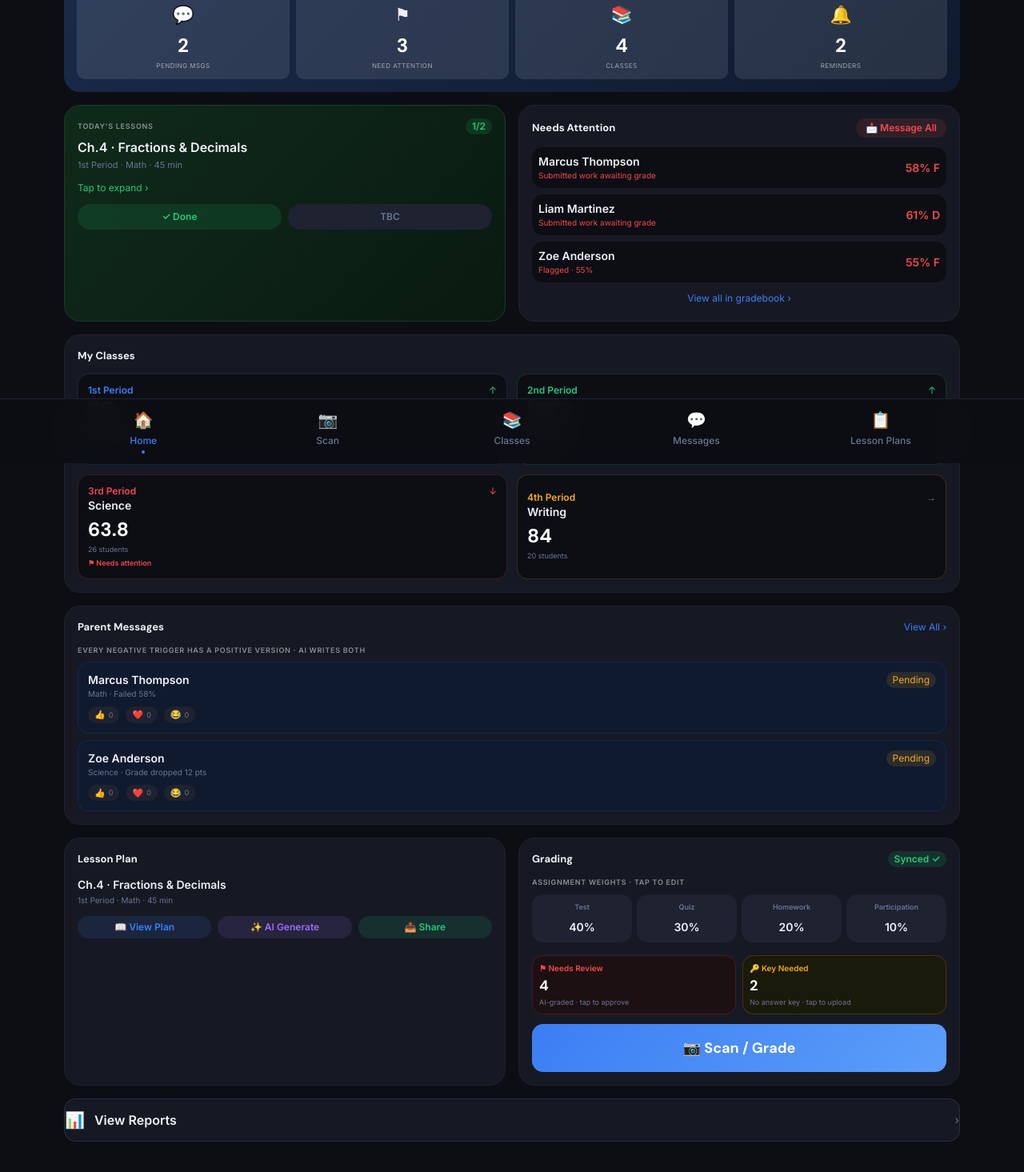
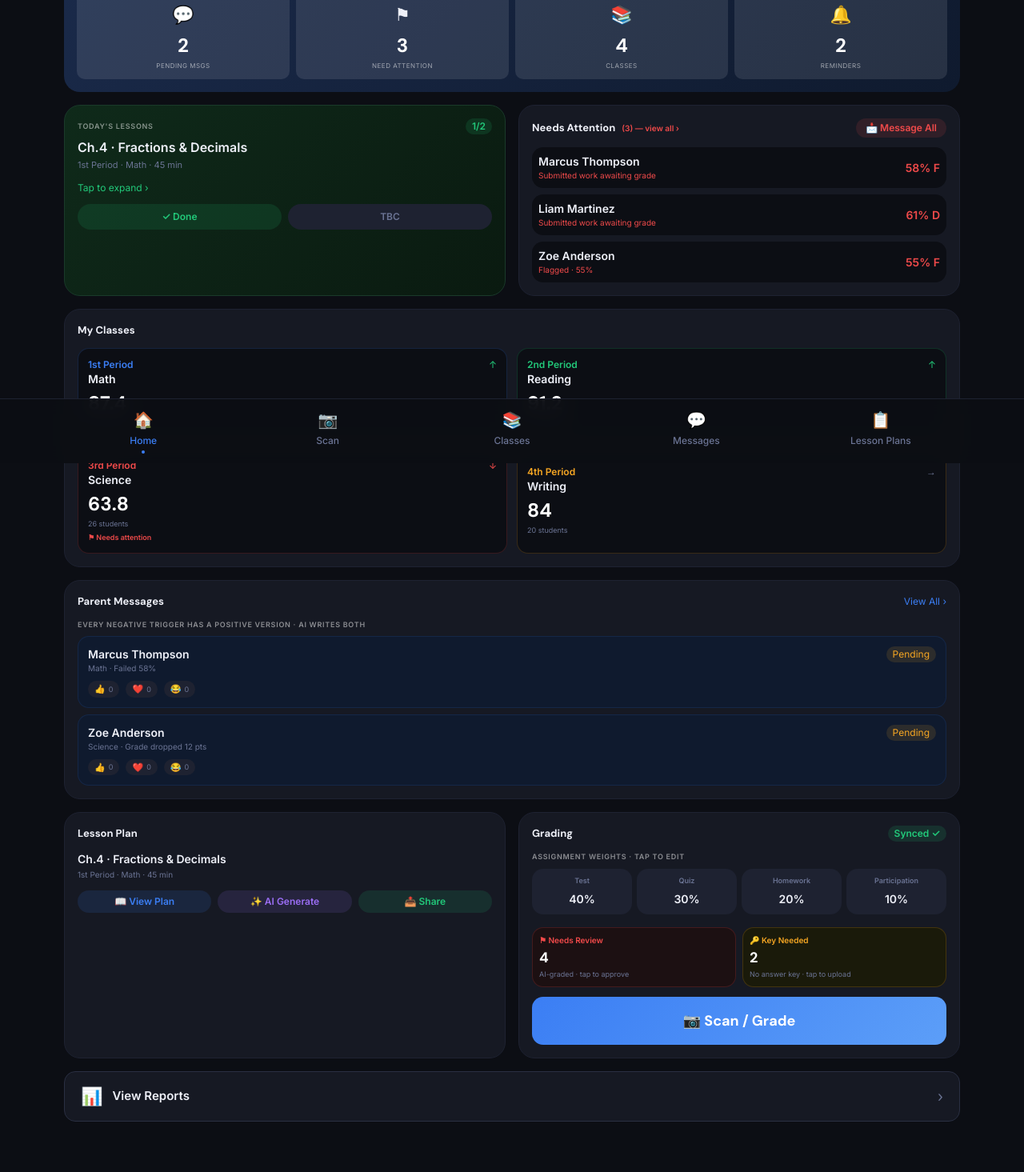
Before and after one commit to RaineyMr/gradeflow, a React (Vite) app: page / in a window 1280 px wide. Shown: the part 221-1686 px from the top of the page at 80% size. Built offline with nearby package versions, Linux system fonts and the light colour scheme.

Commit message:
Refactor Dashboard.jsx for improved readability

```diff
--- a/src/pages/Dashboard.jsx
+++ b/src/pages/Dashboard.jsx
@@ -4,7 +4,7 @@ import { useStore } from '../lib/store'
 import { GradeBadge, TrendBadge, Tag } from '../components/ui'
 
 // ── Portal modal shell ────────────────────────────────────────────────────────
-// Renders at document.body so nothing in the page DOM can trap it.
+// Renders directly at document.body — nothing in the page DOM can trap it.
 function Modal({ onClose, title, children }) {
   return ReactDOM.createPortal(
     <div
@@ -34,12 +34,10 @@ function Modal({ onClose, title, children }) {
           zIndex: 9001,
         }}
       >
-        {/* Header */}
         <div style={{ display: 'flex', alignItems: 'center', justifyContent: 'space-between', padding: '16px 20px', borderBottom: '1px solid #2a2f42' }}>
           <span style={{ fontWeight: 700, color: '#eef0f8', fontSize: 15 }}>{title}</span>
           <button onClick={onClose} style={{ color: '#6b7494', fontSize: 20, lineHeight: 1, background: 'none', border: 'none', cursor: 'pointer' }}>✕</button>
         </div>
-        {/* Body */}
         <div style={{ overflowY: 'auto', flex: 1 }}>
           {children}
         </div>
@@ -252,8 +250,8 @@ function DailyOverview() {
   const pending   = messages.filter(m => m.status === 'pending').length
   const attention = getNeedsAttention().length
 
-  const [showReminders, setShowReminders]     = useState(false)
-  const [showAttention, setShowAttention]     = useState(false)
+  const [showReminders, setShowReminders] = useState(false)
+  const [showAttention, setShowAttention] = useState(false)
 
   const reminders = [
     { text: 'Parent-teacher conferences Friday 3pm', icon: '📅' },
@@ -261,10 +259,10 @@ function DailyOverview() {
   ]
 
   const stats = [
-    { icon: '💬', value: pending,           label: 'Pending Msgs',  action: () => useStore.getState().setScreen('parentMessages'), color: '#3b7ef4' },
-    { icon: '⚑',  value: attention,         label: 'Need Attention', action: () => setShowAttention(true),                          color: '#f04a4a' },
-    { icon: '📚', value: classes.length,    label: 'Classes',        action: () => useStore.getState().setScreen('gradebook'),      color: '#22c97a' },
-    { icon: '🔔', value: reminders.length,  label: 'Reminders',      action: () => setShowReminders(true),                          color: '#f5a623' },
+    { icon: '💬', value: pending,          label: 'Pending Msgs',   action: () => useStore.getState().setScreen('parentMessages') },
+    { icon: '⚑',  value: attention,        label: 'Need Attention',  action: () => setShowAttention(true) },
+    { icon: '📚', value: classes.length,   label: 'Classes',         action: () => useStore.getState().setScreen('gradebook') },
+    { icon: '🔔', value: reminders.length, label: 'Reminders',       action: () => setShowReminders(true) },
   ]
 
   return (
@@ -273,16 +271,17 @@ function DailyOverview() {
         <p className="tag-label mb-3">Daily Overview</p>
         <div className="grid grid-cols-4 gap-2">
           {stats.map(s => (
-            // NOTE: No transform/scale on these buttons — transforms create stacking contexts
-            // that can trap fixed-position portals in some browsers.
+            // NO CSS transform on these buttons — transforms create stacking contexts
+            // that can intercept fixed-position portals on some browsers.
             <button
               key={s.label}
               onClick={s.action}
               style={{
-                display: 'flex', flexDirection: 'column', alignItems: 'center', justifyContent: 'center',
-                padding: 12, borderRadius: 10, background: 'rgba(255,255,255,0.10)',
-                border: 'none', cursor: 'pointer', transition: 'background .15s',
-                minHeight: 80,
+                display: 'flex', flexDirection: 'column', alignItems: 'center',
+                justifyContent: 'center', padding: 12, borderRadius: 10,
+                background: 'rgba(255,255,255,0.10)',
+                border: 'none', cursor: 'pointer', minHeight: 80,
+                transition: 'background .15s',
               }}
               onMouseEnter={e => e.currentTarget.style.background = 'rgba(255,255,255,0.18)'}
               onMouseLeave={e => e.currentTarget.style.background = 'rgba(255,255,255,0.10)'}
@@ -295,7 +294,6 @@ function DailyOverview() {
         </div>
       </div>
 
-      {/* Reminders popup */}
       {showReminders && (
         <Modal onClose={() => setShowReminders(false)} title="🔔 Reminders">
           <div style={{ padding: 20, display: 'flex', flexDirection: 'column', gap: 10 }}>
@@ -339,16 +337,16 @@ function TodaysLessons() {
       </div>
       <p className="font-bold text-text-primary mb-0.5">{current.title}</p>
       <p className="text-text-muted mb-3" style={{ fontSize: '11px' }}>{current.period} Period · {current.subject} · {current.duration} min</p>
-      <button onClick={() => setScreen('lessonPlan')} className="text-xs mb-3 block" style={{ color: '#22c97a' }}>
+      <button onClick={() => setScreen('lessonPlan')} className="text-xs mb-3 block" style={{ color: '#22c97a', background: 'none', border: 'none', cursor: 'pointer' }}>
         Tap to expand ›
       </button>
       <div className="flex gap-2">
         <button onClick={() => setDoneIndex(i => Math.min(i + 1, lessons.length))}
-          className="flex-1 py-2 rounded-pill text-xs font-bold" style={{ background: '#22c97a20', color: '#22c97a' }}>
+          className="flex-1 py-2 rounded-pill text-xs font-bold" style={{ background: '#22c97a20', color: '#22c97a', border: 'none', cursor: 'pointer' }}>
           ✓ Done
         </button>
         <button onClick={() => setDoneIndex(i => Math.min(i + 1, lessons.length))}
-          className="flex-1 py-2 rounded-pill text-xs font-semibold" style={{ background: '#1e2231', color: '#6b7494' }}>
+          className="flex-1 py-2 rounded-pill text-xs font-semibold" style={{ background: '#1e2231', color: '#6b7494', border: 'none', cursor: 'pointer' }}>
           TBC
         </button>
       </div>
@@ -366,8 +364,10 @@ function MyClasses() {
       <div className="grid grid-cols-2 gap-3">
         {classes.map(cls => (
           <button key={cls.id} onClick={() => setActiveClass(cls)}
-            className="p-3 rounded-card text-left transition-all hover:scale-[1.01]"
-            style={{ background: '#0c0e14', border: `1px solid ${cls.color}30` }}>
+            className="p-3 rounded-card text-left"
+            style={{ background: '#0c0e14', border: `1px solid ${cls.color}30`, cursor: 'pointer', transition: 'border-color .15s' }}
+            onMouseEnter={e => e.currentTarget.style.borderColor = cls.color}
+            onMouseLeave={e => e.currentTarget.style.borderColor = cls.color + '30'}>
             <div className="flex items-start justify-between mb-1">
               <div>
                 <p className="font-bold text-xs" style={{ color: cls.color }}>{cls.period} Period</p>
@@ -390,15 +390,24 @@ function MyClasses() {
 // ── Needs Attention widget ────────────────────────────────────────────────────
 function NeedsAttentionWidget() {
   const { students, setActiveStudent, setScreen } = useStore()
+  const [showModal, setShowModal] = useState(false)
   const attention = students.filter(s => s.grade < 70 || s.flagged || s.submitUngraded)
 
   return (
+    <>
       <div className="widget">
         <div className="flex items-center justify-between mb-3">
+          <button
+            onClick={() => setShowModal(true)}
+            style={{ background: 'none', border: 'none', cursor: 'pointer', padding: 0, display: 'flex', alignItems: 'center', gap: 8 }}>
             <p className="widget-title">Needs Attention</p>
             {attention.length > 0 && (
+              <span style={{ fontSize: 10, color: '#f04a4a', fontWeight: 700 }}>({attention.length}) — view all ›</span>
+            )}
+          </button>
+          {attention.length > 0 && (
             <button onClick={() => setScreen('parentMessages')}
-            className="py-1 px-3 rounded-pill text-xs font-bold" style={{ background: '#f04a4a20', color: '#f04a4a' }}>
+              className="py-1 px-3 rounded-pill text-xs font-bold" style={{ background: '#f04a4a20', color: '#f04a4a', border: 'none', cursor: 'pointer' }}>
               📩 Message All
             </button>
           )}
@@ -407,10 +416,12 @@ function NeedsAttentionWidget() {
           <p className="text-text-muted text-sm">Everyone is on track 🎉</p>
         ) : (
           <div className="space-y-2">
-          {attention.map(s => (
+            {attention.slice(0, 3).map(s => (
               <button key={s.id} onClick={() => setActiveStudent(s)}
-              className="w-full flex items-center justify-between p-2 rounded-card text-left transition-all hover:bg-elevated"
-              style={{ background: '#0c0e14' }}>
+                className="w-full flex items-center justify-between p-2 rounded-card text-left"
+                style={{ background: '#0c0e14', border: 'none', cursor: 'pointer', transition: 'background .15s' }}
+                onMouseEnter={e => e.currentTarget.style.background = '#1e2231'}
+                onMouseLeave={e => e.currentTarget.style.background = '#0c0e14'}>
                 <div>
                   <p className="font-semibold text-sm text-text-primary">{s.name}</p>
                   <p style={{ fontSize: '10px', color: '#f04a4a' }}>
@@ -420,12 +431,19 @@ function NeedsAttentionWidget() {
                 <GradeBadge score={s.grade} />
               </button>
             ))}
-          <button onClick={() => setScreen('gradebook')} className="w-full text-center text-xs py-1" style={{ color: '#3b7ef4' }}>
-            View all in gradebook ›
+            {attention.length > 3 && (
+              <button onClick={() => setShowModal(true)}
+                className="w-full text-center text-xs py-1"
+                style={{ color: '#3b7ef4', background: 'none', border: 'none', cursor: 'pointer' }}>
+                +{attention.length - 3} more — view all ›
               </button>
+            )}
           </div>
         )}
       </div>
+
+      {showModal && <NeedsAttentionModal onClose={() => setShowModal(false)} />}
+    </>
   )
 }
 
@@ -442,7 +460,7 @@ function ParentMessagesWidget() {
     <div className="widget">
       <div className="flex items-center justify-between mb-3">
         <p className="widget-title">Parent Messages</p>
-        <button onClick={() => setScreen('parentMessages')} className="text-xs" style={{ color: '#3b7ef4' }}>View All ›</button>
+        <button onClick={() => setScreen('parentMessages')} className="text-xs" style={{ color: '#3b7ef4', background: 'none', border: 'none', cursor: 'pointer' }}>View All ›</button>
       </div>
       <p className="tag-label mb-2">Every negative trigger has a positive version · AI writes both</p>
       <div className="space-y-2">
@@ -460,8 +478,8 @@ function ParentMessagesWidget() {
             <div className="flex gap-2 mt-2">
               {['👍', '❤️', '😂'].map(emoji => (
                 <button key={emoji} onClick={() => react(m.id, emoji)}
-                  className="flex items-center gap-1 px-2 py-0.5 rounded-pill transition-all"
-                  style={{ background: '#1e2231', fontSize: 11, color: '#eef0f8' }}>
+                  className="flex items-center gap-1 px-2 py-0.5 rounded-pill"
+                  style={{ background: '#1e2231', fontSize: 11, color: '#eef0f8', border: 'none', cursor: 'pointer' }}>
                   {emoji} <span style={{ fontSize: 9, color: '#6b7494' }}>{reactions[`${m.id}-${emoji}`] || 0}</span>
                 </button>
               ))}
@@ -491,15 +509,15 @@ function LessonPlanWidget() {
       )}
       <div className="flex gap-2">
         <button onClick={() => { useStore.getState().setLessonPlanMode('menu'); useStore.getState().setScreen('lessonPlan') }}
-          className="flex-1 py-1.5 rounded-pill text-xs font-bold" style={{ background: '#3b7ef420', color: '#3b7ef4' }}>
+          className="flex-1 py-1.5 rounded-pill text-xs font-bold" style={{ background: '#3b7ef420', color: '#3b7ef4', border: 'none', cursor: 'pointer' }}>
           📖 View Plan
         </button>
         <button onClick={() => { useStore.getState().setLessonPlanMode('ai'); useStore.getState().setScreen('lessonPlan') }}
-          className="flex-1 py-1.5 rounded-pill text-xs font-bold" style={{ background: '#9b6ef520', color: '#9b6ef5' }}>
+          className="flex-1 py-1.5 rounded-pill text-xs font-bold" style={{ background: '#9b6ef520', color: '#9b6ef5', border: 'none', cursor: 'pointer' }}>
           ✨ AI Generate
         </button>
         <button onClick={() => useStore.getState().setScreen('classFeed')}
-          className="flex-1 py-1.5 rounded-pill text-xs font-bold" style={{ background: '#22c97a20', color: '#22c97a' }}>
+          className="flex-1 py-1.5 rounded-pill text-xs font-bold" style={{ background: '#22c97a20', color: '#22c97a', border: 'none', cursor: 'pointer' }}>
           📤 Share
         </button>
       </div>
@@ -509,10 +527,10 @@ function LessonPlanWidget() {
 
 // ── Grading widget ────────────────────────────────────────────────────────────
 function GradingWidget() {
-  const [editWeights, setEditWeights] = useState(false)
-  const [localWeights, setLocalWeights] = useState(null)
+  const [editWeights, setEditWeights]         = useState(false)
+  const [localWeights, setLocalWeights]       = useState(null)
   const [showNeedsReview, setShowNeedsReview] = useState(false)
-  const [showKeyNeeded, setShowKeyNeeded] = useState(false)
+  const [showKeyNeeded, setShowKeyNeeded]     = useState(false)
   const { weights, students, grades, assignments, keyAlertsDismissed } = useStore()
   const display = localWeights || weights
 
@@ -534,28 +552,35 @@ function GradingWidget() {
         <div className="flex gap-1.5 mb-4">
           {Object.entries(display).map(([type, w]) => (
             <button key={type} onClick={openWeights}
-              className="flex-1 text-center p-2 rounded-card transition-all hover:bg-elevated"
-              style={{ background: '#1e2231', border: 'none', cursor: 'pointer' }}>
-              <div className="text-xs font-bold mb-1" style={{ color: '#6b7494', fontSize: '9px' }}>
+              className="flex-1 text-center p-2 rounded-card"
+              style={{ background: '#1e2231', border: 'none', cursor: 'pointer', transition: 'background .15s' }}
+              onMouseEnter={e => e.currentTarget.style.background = '#252a3a'}
+              onMouseLeave={e => e.currentTarget.style.background = '#1e2231'}>
+              <div style={{ color: '#6b7494', fontSize: '9px', fontWeight: 700, marginBottom: 4 }}>
                 {type.charAt(0).toUpperCase() + type.slice(1)}
               </div>
-              <span className="font-bold text-sm" style={{ color: '#eef0f8' }}>{w}%</span>
+              <span style={{ fontWeight: 700, fontSize: 14, color: '#eef0f8' }}>{w}%</span>
             </button>
           ))}
         </div>
 
         <div className="grid grid-cols-2 gap-2 mb-3">
+          {/* NO transform animations on these buttons */}
           <button onClick={() => setShowNeedsReview(true)}
             className="p-2 rounded-card text-left"
-            style={{ background: '#1c1012', border: '1px solid #f04a4a30', cursor: 'pointer' }}>
-            <p className="font-bold" style={{ fontSize: '10px', color: '#f04a4a' }}>⚑ Needs Review</p>
+            style={{ background: '#1c1012', border: '1px solid #f04a4a30', cursor: 'pointer', transition: 'background .15s' }}
+            onMouseEnter={e => e.currentTarget.style.background = '#221418'}
+            onMouseLeave={e => e.currentTarget.style.background = '#1c1012'}>
+            <p style={{ fontWeight: 700, fontSize: '10px', color: '#f04a4a' }}>⚑ Needs Review</p>
             <p className="font-display font-bold text-lg text-white">{needsReview}</p>
             <p style={{ fontSize: '9px', color: '#6b7494' }}>AI-graded · tap to approve</p>
           </button>
           <button onClick={() => setShowKeyNeeded(true)}
             className="p-2 rounded-card text-left"
-            style={{ background: '#1a1a0a', border: '1px solid #f5a62330', cursor: 'pointer' }}>
-            <p className="font-bold" style={{ fontSize: '10px', color: '#f5a623' }}>🔑 Key Needed</p>
+            style={{ background: '#1a1a0a', border: '1px solid #f5a62330', cursor: 'pointer', transition: 'background .15s' }}
+            onMouseEnter={e => e.currentTarget.style.background = '#201e0a'}
+            onMouseLeave={e => e.currentTarget.style.background = '#1a1a0a'}>
+            <p style={{ fontWeight: 700, fontSize: '10px', color: '#f5a623' }}>🔑 Key Needed</p>
             <p className="font-display font-bold text-lg text-white">{keyNeeded}</p>
             <p style={{ fontSize: '9px', color: '#6b7494' }}>No answer key · tap to upload</p>
           </button>
@@ -568,7 +593,6 @@ function GradingWidget() {
         </button>
       </div>
 
-      {/* Weights modal */}
       {editWeights && (
         <Modal onClose={() => setEditWeights(false)} title="Assignment Weights">
           <div style={{ padding: 24 }}>
@@ -637,15 +661,21 @@ export default function Dashboard() {
           <GradingWidget />
         </div>
 
-        {/* Reports — single button at bottom, not a widget */}
+        {/* ── Reports — single button at bottom, NOT a widget ─────────────── */}
         <button
           onClick={() => useStore.getState().setScreen('reports')}
-          className="w-full py-3 rounded-card flex items-center justify-center gap-3 transition-all hover:scale-[1.01]"
-          style={{ background: '#161923', border: '1px solid #2a2f42', cursor: 'pointer' }}
+          style={{
+            width: '100%', padding: '14px 20px', borderRadius: 14,
+            display: 'flex', alignItems: 'center', gap: 12,
+            background: '#161923', border: '1px solid #2a2f42',
+            cursor: 'pointer', transition: 'background .15s',
+          }}
+          onMouseEnter={e => e.currentTarget.style.background = '#1e2231'}
+          onMouseLeave={e => e.currentTarget.style.background = '#161923'}
         >
-          <span className="text-xl">📊</span>
-          <span className="font-semibold text-text-primary">View Reports</span>
-          <span className="text-text-muted text-sm ml-auto">›</span>
+          <span style={{ fontSize: 22 }}>📊</span>
+          <span style={{ fontWeight: 600, color: '#eef0f8', fontSize: 15 }}>View Reports</span>
+          <span style={{ marginLeft: 'auto', color: '#6b7494', fontSize: 18 }}>›</span>
         </button>
       </div>
     </div>
```
Lines whose indentation alone changed are shown as unchanged.
